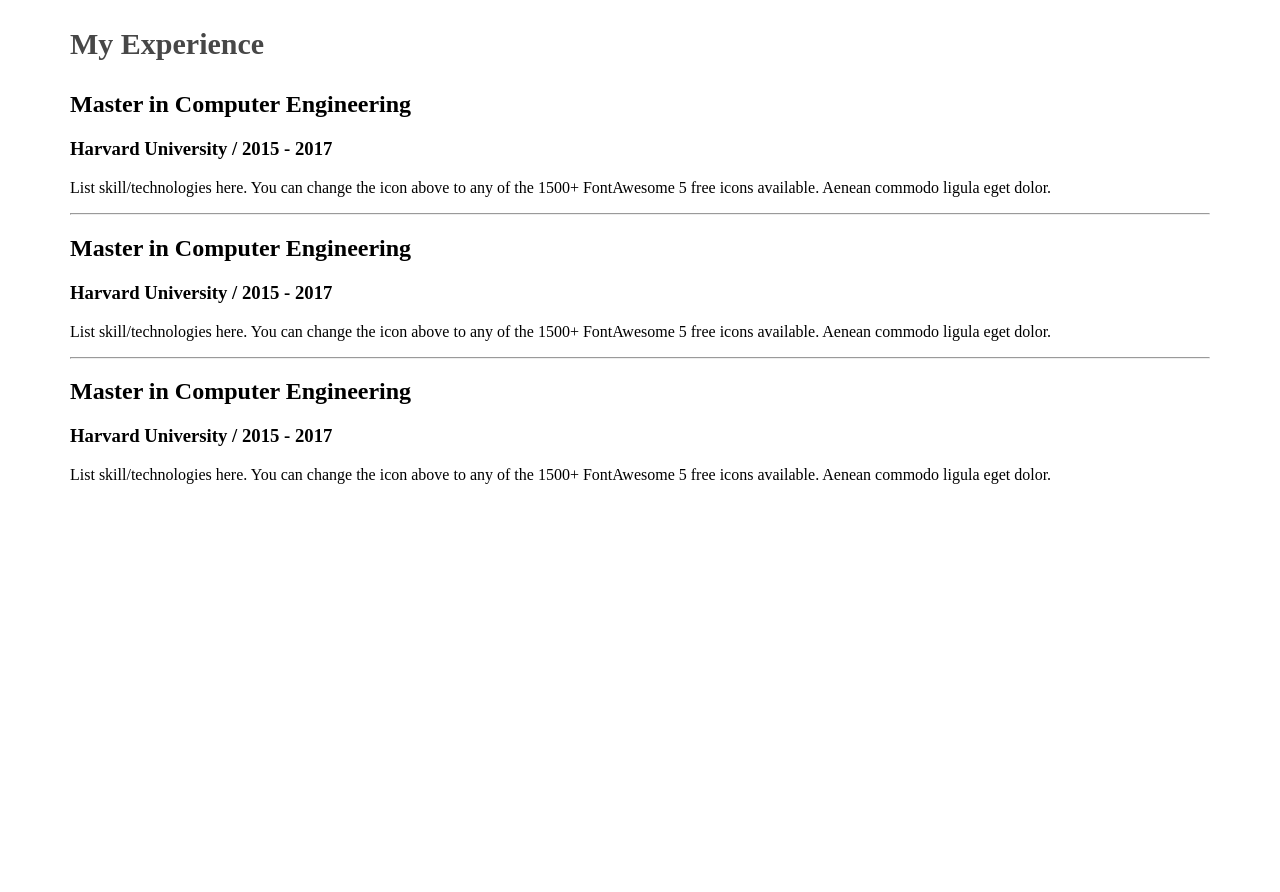
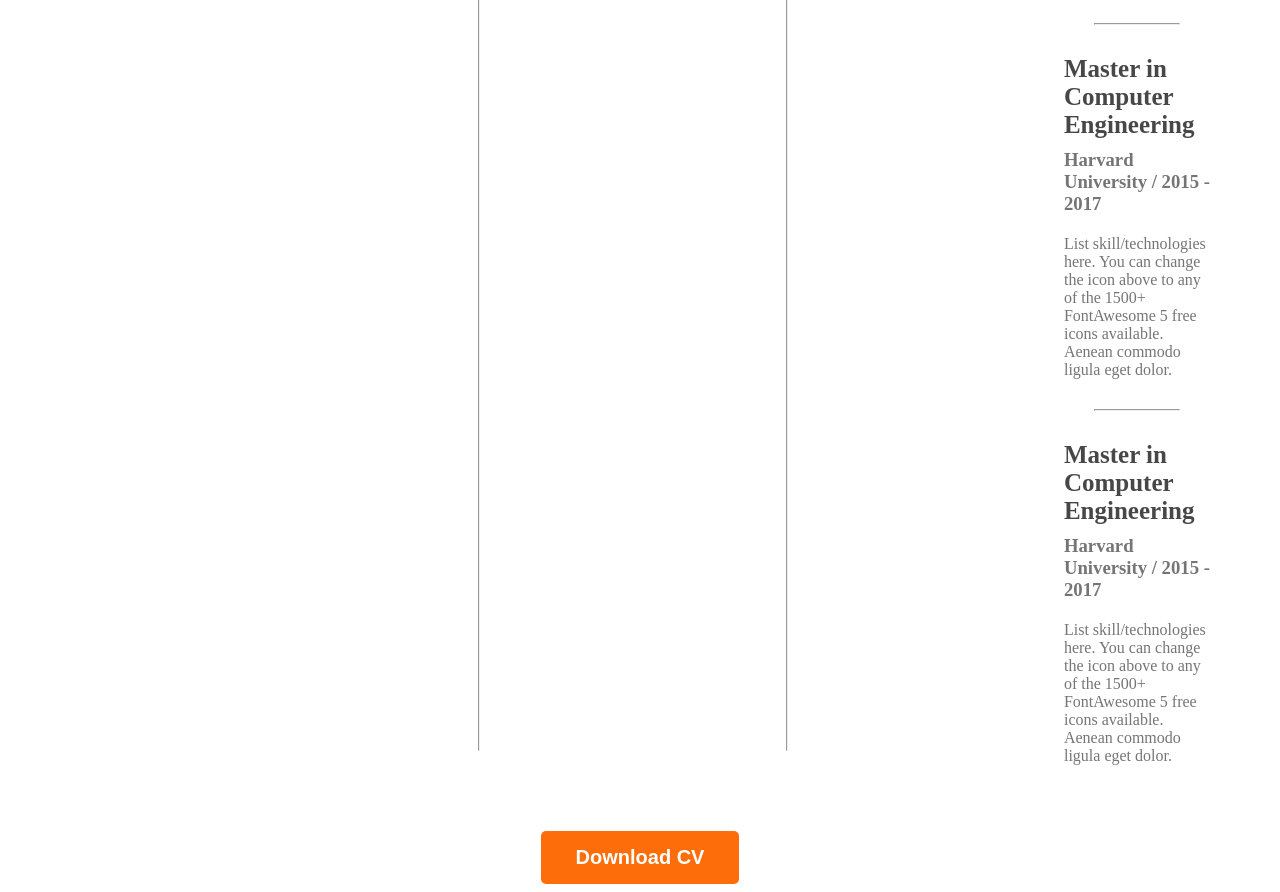
Before and after one commit to hasan30c/webdeveloper-portfolio, a plain HTML site: page index.html in a window 1280 px wide. Shown: the part 2661-3553 px from the top of the page. Before the commit the page ends 3161 px from the top, so only its background shows below. Drawn offline with Linux system fonts and the light colour scheme.

Commit message:
finished the resume section

```diff
--- a/index.html
+++ b/index.html
@@ -132,7 +132,8 @@
 
 
         <div class="resume-column">
-          <h3 class="resume-column-title">My Experience</h3>        <div class="resume-item">
+          <h3 class="resume-column-title">My Experience</h3>
+          <div class="resume-item">
             <h2 class="resume-item-title">Master in Computer Engineering</h2>
             <h3 class="resume-item-institute">Harvard University / 2015 - 2017</h3>
             <p class="resume-item-description">List skill/technologies here. You can change the icon above
@@ -155,6 +156,9 @@
 
         </div>
       </div>
+      <div class="download-cv">
+        <button class="btn-primary">Download CV</button>
+      </div>
     </section>
 
   </main>
--- a/styles/portfolio.css
+++ b/styles/portfolio.css
@@ -167,3 +167,38 @@ main section {
   font-weight: 700;
 
 }
+
+.resume-container {
+  display: flex;
+  gap: 50px;
+
+}
+
+.resume-item-title {
+  color: rgb(71, 71, 71);
+  font-size: 25px;
+  font-weight: 700;
+  margin-bottom: 10px;
+}
+
+.resume-item-institute {
+  margin-bottom: 20px;
+  margin-top: 0px;
+
+}
+
+
+.resume-item-description,
+.resume-item-institute {
+  color: rgb(117, 117, 117);
+  ;
+}
+.resume-container hr{
+  margin: 30px;
+
+}
+
+.download-cv{
+  text-align: center;
+  margin-top: 50px;
+}
```
